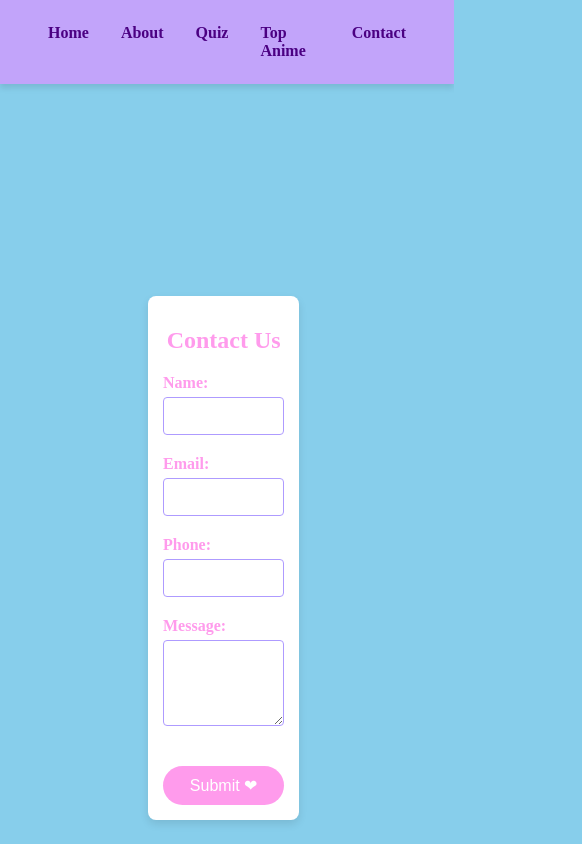
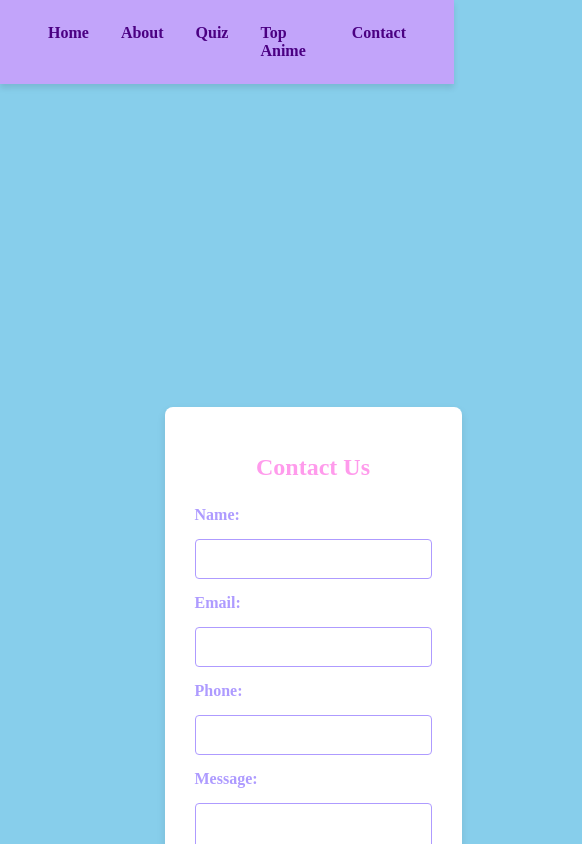
Before and after one commit to AceChianni/myanimefinder, a Next.js app: page /contact in a window 390 px wide. Shown: the top 844 px of the page, 582 px wide, since content can reach past the window. Built offline with nearby package versions, Linux system fonts and the light colour scheme.

Commit message:
edit contact form width on different screen sizes

```diff
--- a/package.json
+++ b/package.json
@@ -13,7 +13,8 @@
     "axios": "^1.7.8",
     "next": "15.0.3",
     "react": "19.0.0-rc-66855b96-20241106",
-    "react-dom": "19.0.0-rc-66855b96-20241106"
+    "react-dom": "19.0.0-rc-66855b96-20241106",
+    "resend": "^4.0.1"
   },
   "devDependencies": {
     "eslint": "^8",
--- a/src/components/Contactform.js
+++ b/src/components/Contactform.js
@@ -55,72 +55,76 @@ import styles from "../styles/contactstyles.module.css";
 //   };
 
 //   return (
-//     <div className={styles.container}>
-//       <h1 className={styles.heading}>Contact Us</h1>
-//       <form className={styles.form} onSubmit={handleSubmit}>
-//         <div className={styles.formGroup}>
-//           <label className={styles.label} htmlFor="name">
-//             Name:
-//           </label>
-//           <input
-//             className={styles.input}
-//             type="text"
-//             id="name"
-//             name="name"
-//             value={formData.name}
-//             onChange={handleChange}
-//             required
-//           />
-//         </div>
-//         <div className={styles.formGroup}>
-//           <label className={styles.label} htmlFor="email">
-//             Email:
-//           </label>
-//           <input
-//             className={styles.input}
-//             type="email"
-//             id="email"
-//             name="email"
-//             value={formData.email}
-//             onChange={handleChange}
-//             required
-//           />
-//         </div>
-//         <div className={styles.formGroup}>
-//           <label className={styles.label} htmlFor="phone">
-//             Phone:
-//           </label>
-//           <input
-//             className={styles.input}
-//             type="tel"
-//             id="phone"
-//             name="phone"
-//             value={formData.phone}
-//             onChange={handleChange}
-//             required
-//           />
-//         </div>
-//         <div className={styles.formGroup}>
-//           <label className={styles.label} htmlFor="message">
-//             Message:
-//           </label>
-//           <textarea
-//             className={styles.input}
-//             id="message"
-//             name="message"
-//             rows="4"
-//             value={formData.message}
-//             onChange={handleChange}
-//             required
-//           ></textarea>
-//         </div>
-//         <button className={styles.button} type="submit">
-//           Submit ❤
-//         </button>
-//       </form>
+//     <div>
+//       <div className={styles.contactFormContainer}>
+//         <h1 className={styles.contactFormHeading}>Contact Us</h1>
+//         <form className={styles.contactForm} onSubmit={handleSubmit}>
+//           <div className={styles.contactFormGroup}>
+//             <label className={styles.contactFormLabel} htmlFor="name">
+//               Name:
+//             </label>
+//             <input
+//               className={styles.contactFormInput}
+//               type="text"
+//               id="name"
+//               name="name"
+//               value={formData.name}
+//               onChange={handleChange}
+//               required
+//             />
+//           </div>
+//           <div className={styles.contactFormGroup}>
+//             <label className={styles.contactFormLabel} htmlFor="email">
+//               Email:
+//             </label>
+//             <input
+//               className={styles.contactFormInput}
+//               type="email"
+//               id="email"
+//               name="email"
+//               value={formData.email}
+//               onChange={handleChange}
+//               required
+//             />
+//           </div>
+//           <div className={styles.contactFormGroup}>
+//             <label className={styles.contactFormLabel} htmlFor="phone">
+//               Phone:
+//             </label>
+//             <input
+//               className={styles.contactFormInput}
+//               type="tel"
+//               id="phone"
+//               name="phone"
+//               value={formData.phone}
+//               onChange={handleChange}
+//               required
+//             />
+//           </div>
+//           <div className={styles.contactFormGroup}>
+//             <label className={styles.contactFormLabel} htmlFor="message">
+//               Message:
+//             </label>
+//             <textarea
+//               className={styles.contactFormTextarea}
+//               id="message"
+//               name="message"
+//               rows="4"
+//               value={formData.message}
+//               onChange={handleChange}
+//               required
+//             ></textarea>
+//           </div>
+//           <button className={styles.contactFormButton} type="submit">
+//             Submit ❤
+//           </button>
+//         </form>
+//       </div>
 
 //       {isPopupVisible && (
-//         <div className={`${styles.popup} visible`}>
+//         <div
+//           className={`${styles.contactFormPopup} ${styles.contactFormPopupVisible}`}
+//         >
 //           <p>Thanks, someone will contact you soon.</p>
 //         </div>
 //       )}
@@ -149,31 +153,25 @@ export default function ContactForm() {
   const handleSubmit = async (event) => {
     event.preventDefault();
     try {
-      const response = await fetch("/api/email", {
+      const response = await fetch("/lib/sendEmail", {
         method: "POST",
         headers: {
           "Content-Type": "application/json",
         },
         body: JSON.stringify({
-          to: "your-email@example.com",
-          subject: "Contact Form Submission",
-          html: `
-            <p><strong>Name:</strong> ${formData.name}</p>
-            <p><strong>Email:</strong> ${formData.email}</p>
-            <p><strong>Phone:</strong> ${formData.phone}</p>
-            <p><strong>Message:</strong> ${formData.message}</p>
-          `,
+          name: formData.name,
+          email: formData.email,
+          phone: formData.phone,
+          message: formData.message,
         }),
       });
 
       if (response.ok) {
         setIsPopupVisible(true);
         setFormData({ name: "", email: "", phone: "", message: "" });
-        setTimeout(() => {
-          setIsPopupVisible(false);
-        }, 3000);
+        setTimeout(() => setIsPopupVisible(false), 3000);
       } else {
-        console.error("Failed to send email");
+        console.error("Failed to send email.");
       }
     } catch (error) {
       console.error("Error:", error);
@@ -181,71 +179,63 @@ export default function ContactForm() {
   };
 
   return (
-    <div>
     <div className={styles.contactFormContainer}>
+      <form className={styles.contactForm} onSubmit={handleSubmit}>
         <h1 className={styles.contactFormHeading}>Contact Us</h1>
-        <form className={styles.contactForm} onSubmit={handleSubmit}>
-          <div className={styles.contactFormGroup}>
         <label className={styles.contactFormLabel} htmlFor="name">
           Name:
         </label>
         <input
-              className={styles.contactFormInput}
           type="text"
           id="name"
           name="name"
+          className={styles.contactFormInput}
           value={formData.name}
           onChange={handleChange}
           required
         />
-          </div>
-          <div className={styles.contactFormGroup}>
         <label className={styles.contactFormLabel} htmlFor="email">
           Email:
         </label>
         <input
-              className={styles.contactFormInput}
           type="email"
           id="email"
           name="email"
+          className={styles.contactFormInput}
           value={formData.email}
           onChange={handleChange}
           required
         />
-          </div>
-          <div className={styles.contactFormGroup}>
         <label className={styles.contactFormLabel} htmlFor="phone">
           Phone:
         </label>
         <input
-              className={styles.contactFormInput}
           type="tel"
           id="phone"
           name="phone"
+          className={styles.contactFormInput}
           value={formData.phone}
           onChange={handleChange}
           required
         />
-          </div>
-          <div className={styles.contactFormGroup}>
         <label className={styles.contactFormLabel} htmlFor="message">
           Message:
         </label>
+        <div className={styles.formGroup}>
           <textarea
-              className={styles.contactFormTextarea}
             id="message"
             name="message"
             rows="4"
+            className={styles.contactFormTextarea}
             value={formData.message}
             onChange={handleChange}
             required
           ></textarea>
         </div>
-          <button className={styles.contactFormButton} type="submit">
+        <button type="submit" className={styles.contactFormButton}>
           Submit ❤
         </button>
       </form>
-      </div>
 
       {isPopupVisible && (
         <div
--- a/src/styles/contactstyles.module.css
+++ b/src/styles/contactstyles.module.css
@@ -1,50 +1,49 @@
-/* Container: Ensure the form is centered and responsive */
+/* Container for the form */
 .contactFormContainer {
-  max-width: 600px; /* Maximum width for the form */
-  margin: 80px auto 40px; /* Center the form with top and bottom margins */
+  display: flex;
+  justify-content: center;
+  align-items: center;
+  height: 100vh;
+  width: 100vw;
+  background-color: #87ceeb; /*  background */
   padding: 20px;
+  padding-right: 40px;
+  box-sizing: border-box;
+}
+
+/* Form styling */
+.contactForm {
+  width: 100%;
+  /* max-width: 500px; */
+  /* min-width: 300px; */
+  aspect-ratio: 1 / 1; /* Maintain square-like proportions */
+  padding: 30px;
   background-color: #fff;
   border-radius: 8px;
   box-shadow: 0 4px 8px rgba(0, 0, 0, 0.1);
-  width: 100%;
+  display: flex;
+  flex-direction: column;
+  gap: 15px;
   box-sizing: border-box;
-  overflow: hidden; /* Ensures no elements spill out */
 }
 
-/* Heading Style */
+/* Heading styling */
 .contactFormHeading {
   text-align: center;
-  font-size: 36px;
+  font-size: 24px;
+  font-weight: bold;
   color: #ff9bec; /* pink */
-  margin-bottom: 20px;
-}
-
-/* Form container for better column layout */
-.contactForm {
-  display: flex;
-  flex-direction: column;
-  gap: 20px;
-  width: 100%;
-  box-sizing: border-box;
-  justify-content: center;
-}
-
-/* Grouping form elements */
-.contactFormGroup {
-  display: flex;
-  flex-direction: column;
-  width: 100%;
+  margin-bottom: 10px;
 }
 
 /* Label styling */
 .contactFormLabel {
+  font-size: 16px;
   font-weight: bold;
-  color: #ff9bec; /* pink */
-  margin-bottom: 5px;
-  font-size: 16px;
+  color: #ae9bff; /* light purple */
 }
 
-/* Inputs and textarea styling: Ensure full width with proper spacing */
+/* Input and textarea styling */
 .contactFormInput,
 .contactFormTextarea {
   padding: 10px;
@@ -55,7 +54,17 @@
   box-sizing: border-box;
 }
 
-/* Button styling with smooth transition and proper spacing */
+.contactMessageBox {
+  padding: 10px;
+  font-size: 12px;
+  border: 1px solid #ae9bff; /* Light purple */
+  border-radius: 4px;
+  width: 100%;
+  box-sizing: border-box;
+  /* resize: none; */
+  height: 100px;
+}
+/* Button styling */
 .contactFormButton {
   padding: 12px 20px;
   font-size: 16px;
@@ -66,15 +75,13 @@
   cursor: pointer;
   transition: background-color 0.3s ease;
   align-self: center;
-  margin-top: 20px;
-  width: auto;
 }
 
 .contactFormButton:hover {
   background-color: #5dd9c1; /* teal */
 }
 
-/* Popup Styling */
+/* Popup styling */
 .contactFormPopup {
   display: none;
   position: fixed;
@@ -94,44 +101,11 @@
   display: block;
 }
 
-/* Ensure proper spacing and no squishing on smaller screens */
+/* Responsive adjustments for smaller screens */
 @media (max-width: 768px) {
-  .contactFormContainer {
-    margin: 20px;
-    padding: 15px;
-    width: 100%; /* Allow full-width on small screens */
-  }
-
-  .contactFormHeading {
-    font-size: 28px;
-    /* Slightly smaller heading for mobile */
-  }
-
-  /* Adjust button width on smaller screens */
-  .contactFormButton {
-    width: 100%;
-    /* Full width on smaller screens */
-  }
-
-  /* Ensure inputs and textareas fill available width on small screens */
-  .contactFormInput,
-  .contactFormTextarea {
-    width: 100%; /* Ensure full width on smaller screens */
+  .contactForm {
+    max-width: 90%; /* Shrink max width for smaller screens */
+    min-width: unset; /* Allow natural resizing */
+    aspect-ratio: auto; /* Remove fixed aspect ratio */
   }
 }
-
-/* Extra small screens */
-@media (max-width: 480px) {
-  .contactFormHeading {
-    font-size: 24px; /* Further reduce the heading size */
-  }
-
-  .contactFormInput,
-  .contactFormTextarea {
-    font-size: 14px; /* Slightly smaller text inside inputs */
-  }
-
-  .contactFormButton {
-    padding: 10px 15px; /* Slightly smaller button padding */
-  }
-}
```
Also changed, not shown: src/lib/sendEmail.js (added), 1 other file (tests, documents, lock files or other folders). Lines whose indentation alone changed are shown as unchanged.
